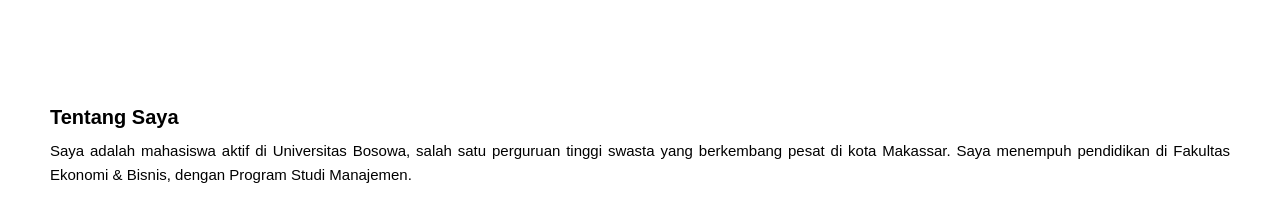
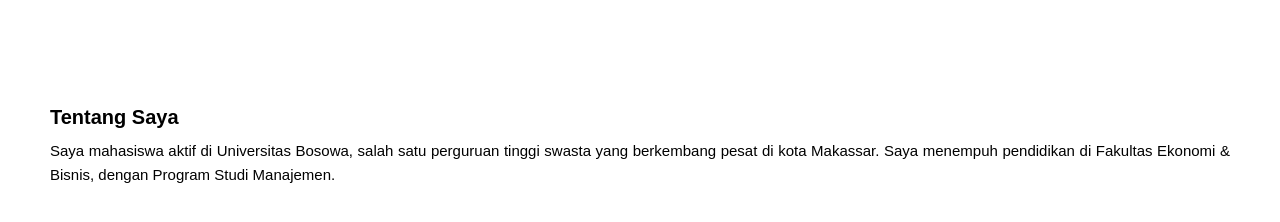
Before and after one commit to RianAntoniusR/Yan, a plain HTML site: page index.html in a window 1280 px wide. Shown: the part 444-666 px from the top of the page. Drawn offline with Linux system fonts and the light colour scheme.

Commit message:
update isi web

```diff
--- a/index.html
+++ b/index.html
@@ -39,9 +39,9 @@
     <section class="tentang-saya">
         <div class="container-tentang">
             <h2>Tentang Saya</h2>
-            <p>Saya adalah mahasiswa aktif di Universitas Bosowa, salah satu perguruan tinggi swasta yang berkembang
-                pesat di
-                kota Makassar. Saya menempuh pendidikan di Fakultas Ekonomi & Bisnis, dengan Program Studi Manajemen.
+            <p>Saya mahasiswa aktif di Universitas Bosowa, salah satu perguruan tinggi swasta yang berkembang
+                pesat di kota Makassar. Saya menempuh pendidikan di Fakultas Ekonomi & Bisnis, dengan Program Studi
+                Manajemen.
             </p>
         </div>
     </section>
```
